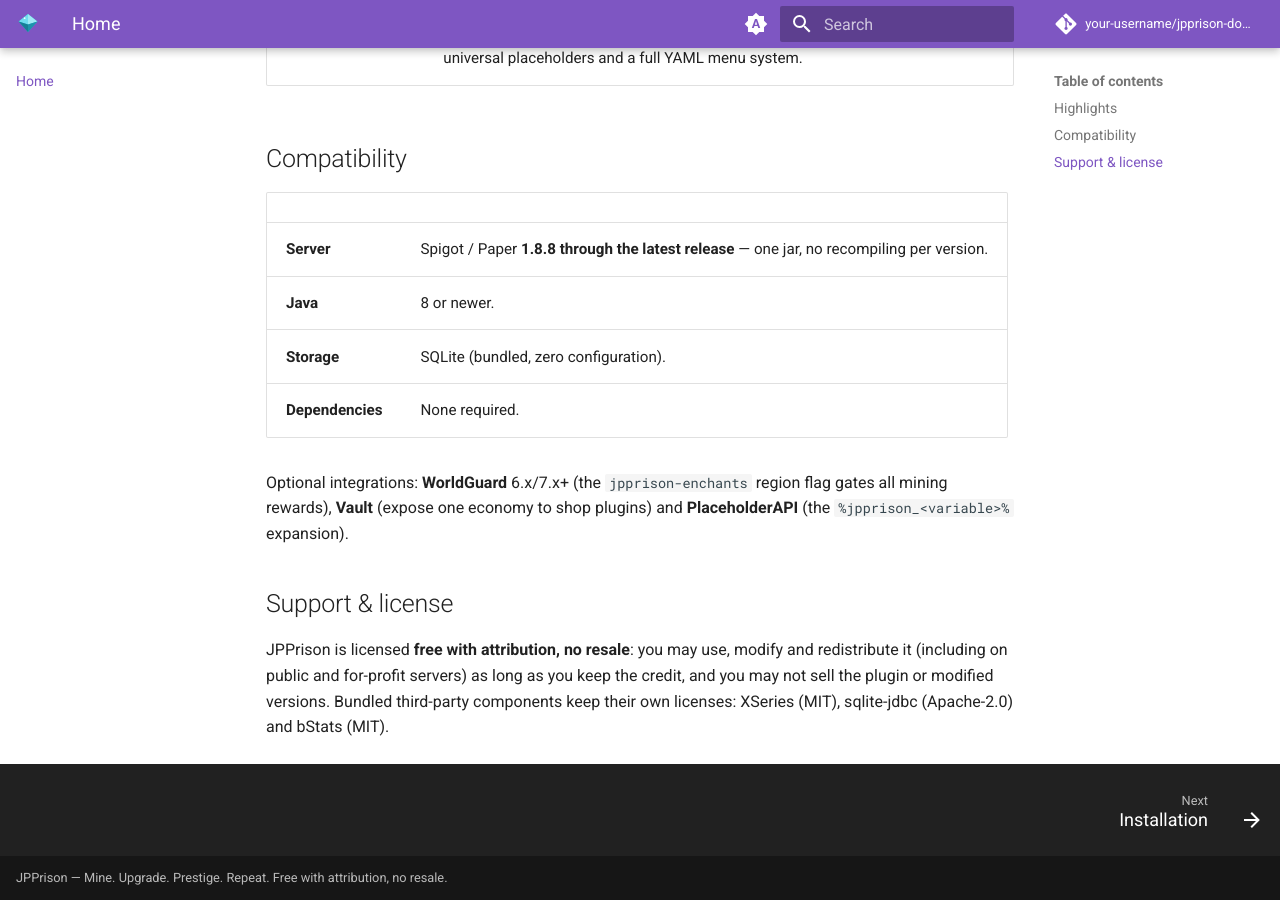
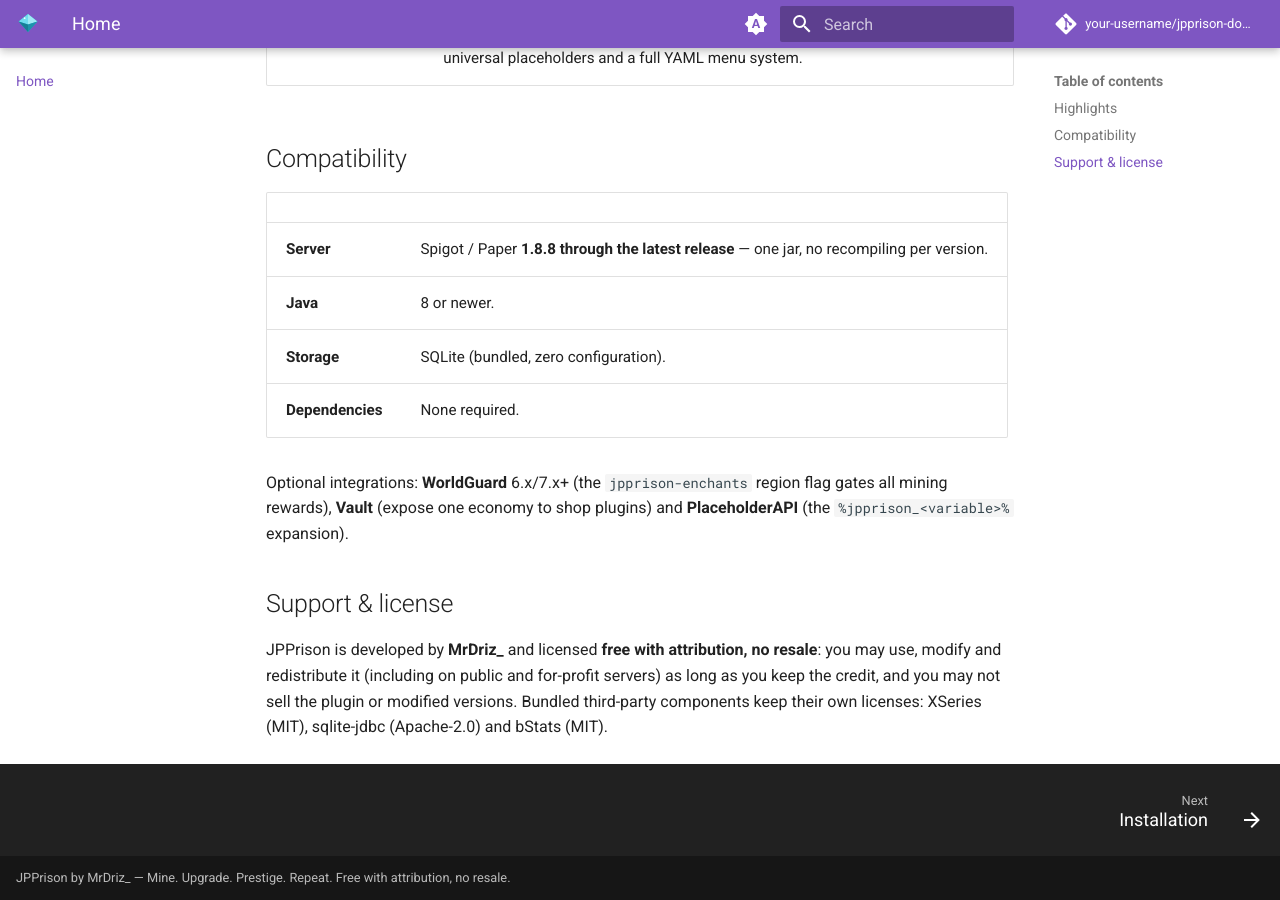
Before and after one commit to Nameeees/jpprison-docs, an MkDocs documentation site: the page built from docs/index.md, in a window 1280 px wide and 900 px high, scrolled down 2364 px. Built offline with MkDocs 1.6.1 and Material for MkDocs 9.7.7, drawn with Linux system fonts in a browser that asks for light colours; comment, search, counter and statistics services are not loaded.

Commit message:
Credit MrDriz_ as the author

```diff
--- a/docs/index.md
+++ b/docs/index.md
@@ -79,4 +79,4 @@ Optional integrations: **WorldGuard** 6.x/7.x+ (the `jpprison-enchants` region f
 
 ## Support & license
 
-JPPrison is licensed **free with attribution, no resale**: you may use, modify and redistribute it (including on public and for-profit servers) as long as you keep the credit, and you may not sell the plugin or modified versions. Bundled third-party components keep their own licenses: XSeries (MIT), sqlite-jdbc (Apache-2.0) and bStats (MIT).
+JPPrison is developed by **MrDriz_** and licensed **free with attribution, no resale**: you may use, modify and redistribute it (including on public and for-profit servers) as long as you keep the credit, and you may not sell the plugin or modified versions. Bundled third-party components keep their own licenses: XSeries (MIT), sqlite-jdbc (Apache-2.0) and bStats (MIT).
--- a/mkdocs.yml
+++ b/mkdocs.yml
@@ -7,9 +7,12 @@
 #  >>> PUBLISHING: replace "your-username" below (3 places) with
 #  >>> your GitHub user/repo once you create it, so the top-right
 #  >>> repo link and the "edit this page" buttons point to your repo.
+#  >>> NOTE: GitHub usernames cannot contain "_" - use your real
+#  >>> GitHub login there. "MrDriz_" is used only as the author credit.
 # ============================================================
 
 site_name: JPPrison Docs
+site_author: MrDriz_
 site_description: >-
   All-in-one Prison core plugin for Spigot/Paper — enchanted pickaxes,
   custom economies, autosell, pets, minions, robots, crates and more.
@@ -19,7 +22,7 @@ repo_url: https://github.com/your-username/jpprison-docs
 repo_name: your-username/jpprison-docs
 edit_uri: edit/main/docs/
 
-copyright: JPPrison — Mine. Upgrade. Prestige. Repeat. Free with attribution, no resale.
+copyright: JPPrison by MrDriz_ — Mine. Upgrade. Prestige. Repeat. Free with attribution, no resale.
 
 theme:
   name: material
```
Also changed, not shown: 1 other file.
